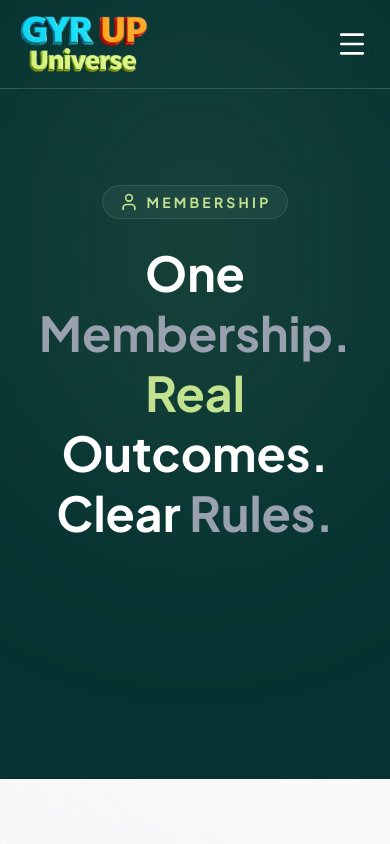
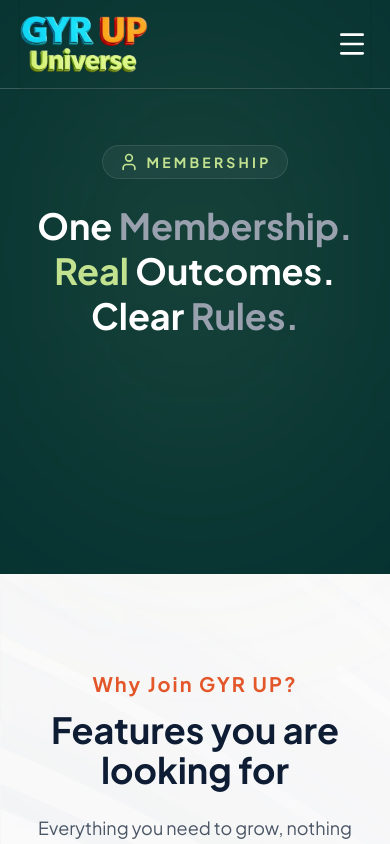
Before and after one commit to ingsunny/gyrup, a Next.js app: page /membership in a window 390 px wide. Shown: the top 844 px of the page. Built offline with nearby package versions, Linux system fonts and the light colour scheme.

Commit message:
res: chapter hero

```diff
--- a/src/app/chapters/page.js
+++ b/src/app/chapters/page.js
@@ -391,6 +391,7 @@
       flex items-center justify-center cursor-pointer
           "
             >
+              <Link href="/membership">
                 <span className="relative z-10 flex items-center gap-2">
                   Apply for Membership <ArrowRight size={20} />
                 </span>
@@ -411,6 +412,7 @@
                     <path d="M0,0.7 C0.25,0.6 0.75,0.8 1,0.7 L1,1 L0,1 Z"></path>
                   </clipPath>
                 </svg>
+              </Link>
             </Button>
           </div>
         </div>
--- a/src/app/membership/page.js
+++ b/src/app/membership/page.js
@@ -189,7 +189,7 @@
       <section className="relative bg-[#063231] text-white">
         {/* Background Gradients */}
         <Header />
-        <div className="pt-24 pb-32">
+        <div className="pt-14 md:pt-24 pb-32">
           <div className="absolute top-0 left-1/2 -translate-x-1/2 w-[80vw] h-[500px] bg-primary/10 rounded-full blur-[120px] pointer-events-none"></div>
           <div className="container mx-auto px-6 lg:px-12 text-center relative z-10">
             <div className="inline-flex items-center border border-white/10 bg-white/5 rounded-full px-4 py-1.5 mb-6 backdrop-blur-md">
@@ -199,7 +199,7 @@
               </span>
             </div>
 
-            <h1 className="text-5xl md:text-7xl lg:text-8xl font-bold mb-6 leading-tight">
+            <h1 className="text-4xl md:text-7xl lg:text-8xl font-bold mb-6 leading-tight">
               <span className="hero-char inline-block">One</span>{" "}
               <span className="hero-char inline-block text-gray-400">
                 Membership.
```
Lines whose indentation alone changed are shown as unchanged.
